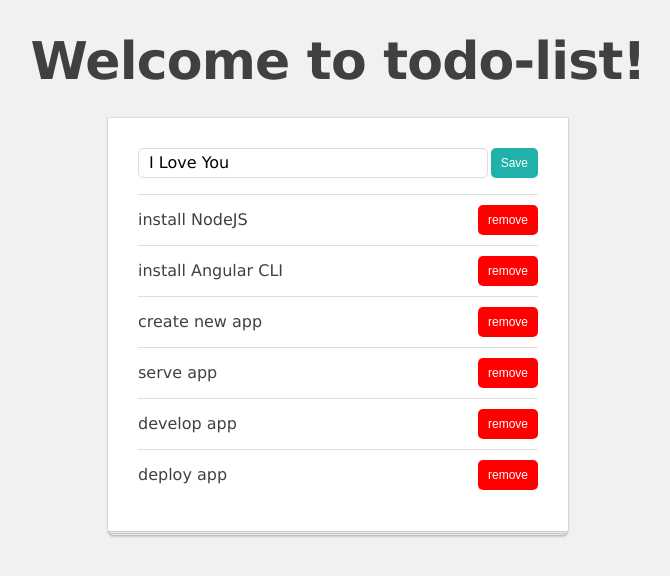
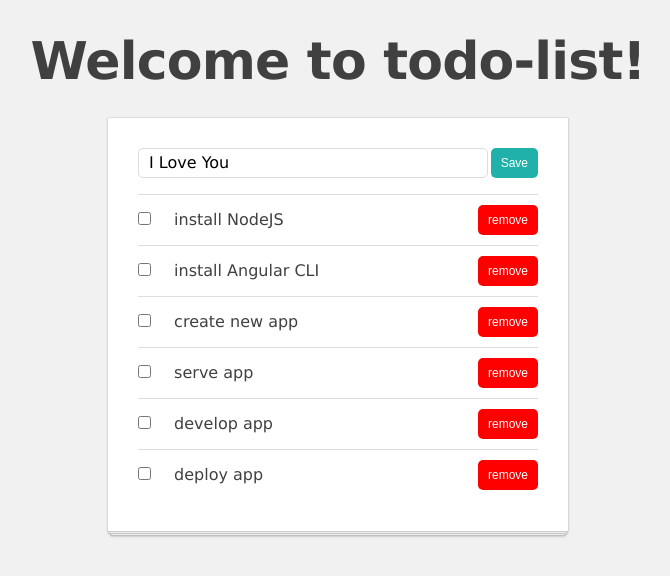
Before and after one commit to tuta98it/todo-list, an Angular app: page / in a window 1280 px wide. Shown: the top 576 px of the page, without its empty margins (302-972 px from the left). Built offline with nearby package versions, Linux system fonts and the light colour scheme.

Commit message:
Adding a checkbox

```diff
--- a/src/app/list-manager/list-manager.component.ts
+++ b/src/app/list-manager/list-manager.component.ts
@@ -10,8 +10,10 @@ import { TodoListService } from '../services/todo-list.service';
 
       <ul>
         <li *ngFor="let todoItem of todoList">
-          <app-todo-item [item]="todoItem"
-          (remove)="removeItem($event)"></app-todo-item>
+          <app-todo-item
+            [item]="todoItem"
+            (remove)="removeItem($event)"
+            (update)="updateItem($event.item, $event.changes)"></app-todo-item>
         </li>
       </ul>
     </div>
@@ -46,7 +48,11 @@ export class ListManagerComponent implements OnInit {
     this.todoListService.addItem({ title });
   }
 
-  removeItem(item : any) : void {
+  removeItem(item: any): void {
     this.todoListService.deleteItem(item);
   }
+
+  updateItem(item : any, changes : any): void {
+    this.todoListService.updateItem(item, changes);
+  }
 }
--- a/src/app/todo-item/todo-item.component.scss
+++ b/src/app/todo-item/todo-item.component.scss
@@ -16,3 +16,7 @@
   flex-grow: 1;
   padding-left: 11px;
 }
+
+.todo-complete {
+  text-decoration: line-through;
+}
--- a/src/app/todo-item/todo-item.component.ts
+++ b/src/app/todo-item/todo-item.component.ts
@@ -1,34 +1,46 @@
-import { Component, Input, OnInit, EventEmitter, Output} from '@angular/core';
+import { Component, Input, OnInit, EventEmitter, Output } from '@angular/core';
 import { TodoItem } from '../interfaces/todo-item';
 
 @Component({
   selector: 'app-todo-item',
   template: `
+    <div class="todo-item">
+      <div>
+        <input
+          type="checkbox"
+          class="todo-checkbox"
+          (click)="completeItem()"
+          [checked]="item.completed"
+        />
+        <span
+          class="todo-title"
+          [ngClass]="{ 'todo-complete': item.completed }"
+        >
+          {{ item.title }}
+        </span>
+      </div>
 
-  <div class="todo-item">
-    {{item.title}}
-
-
-    <button class="btn btn-red" (click)="removeItem()">
-      remove
-    </button>
-  </div>
-
+      <button class="btn btn-red" (click)="removeItem()">remove</button>
+    </div>
   `,
   styleUrls: ['./todo-item.component.scss'],
 })
-export class TodoItemComponent implements OnInit{
+export class TodoItemComponent implements OnInit {
   @Input()
   item!: TodoItem;
 
   @Output() remove: EventEmitter<TodoItem> = new EventEmitter<TodoItem>();
+  @Output() update: EventEmitter<any> = new EventEmitter<any>();
+  constructor() {}
 
-  constructor (){}
-
-  ngOnInit() {
-
-  }
+  ngOnInit() {}
   removeItem(): void {
     this.remove.emit(this.item);
   }
+  completeItem(): void {
+    this.update.emit({
+      item: this.item,
+      changes: { completed: !this.item.completed },
+    });
+  }
 }
```
